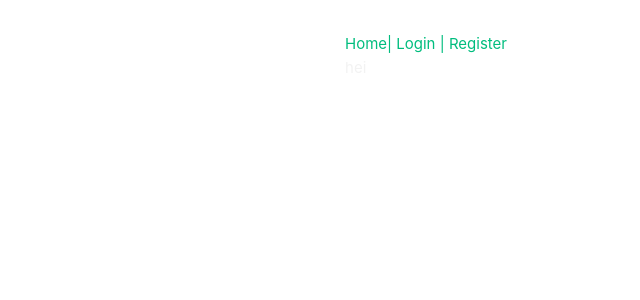
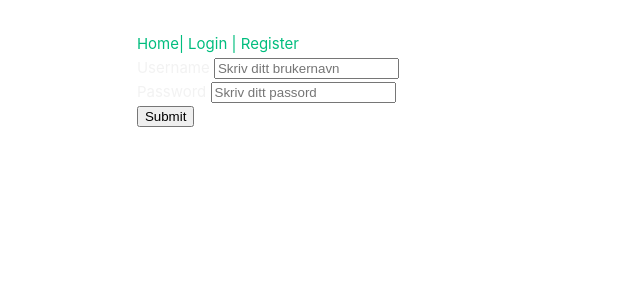
Before and after one commit to oddfjell/idatt2106_2023_12-frontend, a Vue app in the folder smartmat/: page /login in a window 1280 px wide. Shown: the top 300 px of the page, without its empty margins (214-854 px from the left). Built offline with nearby package versions, Linux system fonts and the light colour scheme.

Commit message:
Implemented start of login field with some css style

```diff
--- a/smartmat/src/views/LoginView.vue
+++ b/smartmat/src/views/LoginView.vue
@@ -1,6 +1,16 @@
 <template>
-  <div >hei </div>
+  <form class="loginField">
 
+<div class="inputField">
+    <label for="username">Username </label>
+    <input type="text" placeholder="Skriv ditt brukernavn " name="username" required>
+
+    <label for="password">Password </label>
+    <input type="text" placeholder="Skriv ditt passord" name="password" required>
+
+    <button type="submit">Submit</button>
+    </div>
+  </form>
 
 
 </template>
@@ -10,4 +20,17 @@
 
 <style>
 
+.loginField{
+  max-width: 50%;
+  margin:0;
+  display: grid;
+  grid-row-gap: 1rem;
+  align-items: center;
+}
+
+
+
+
+
+
 </style>
```
